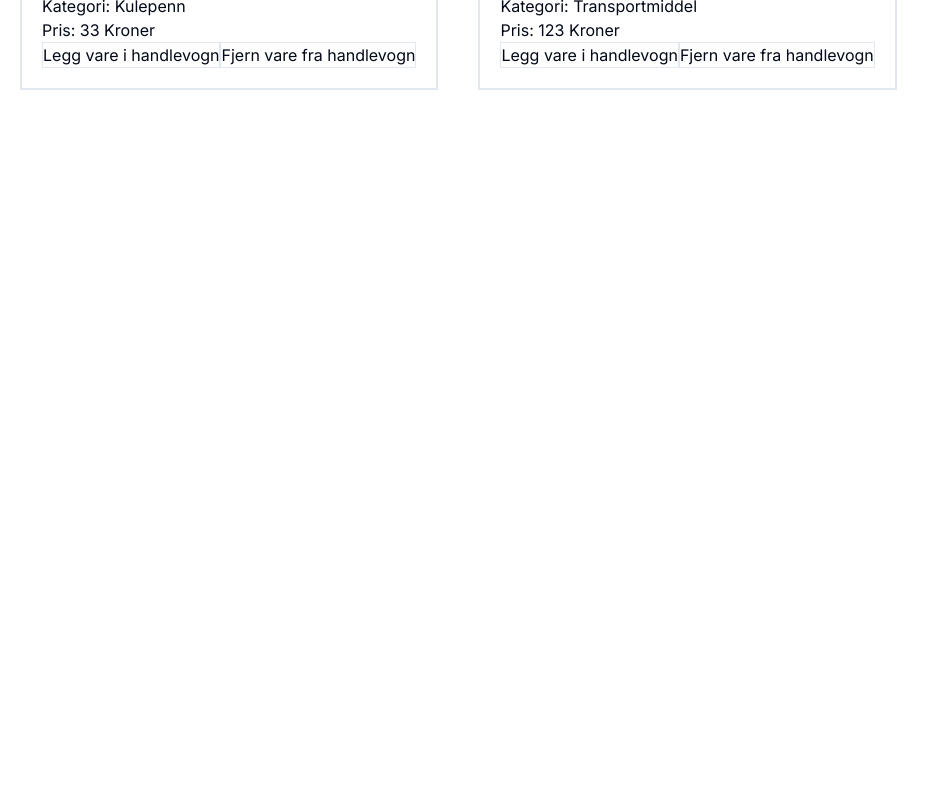
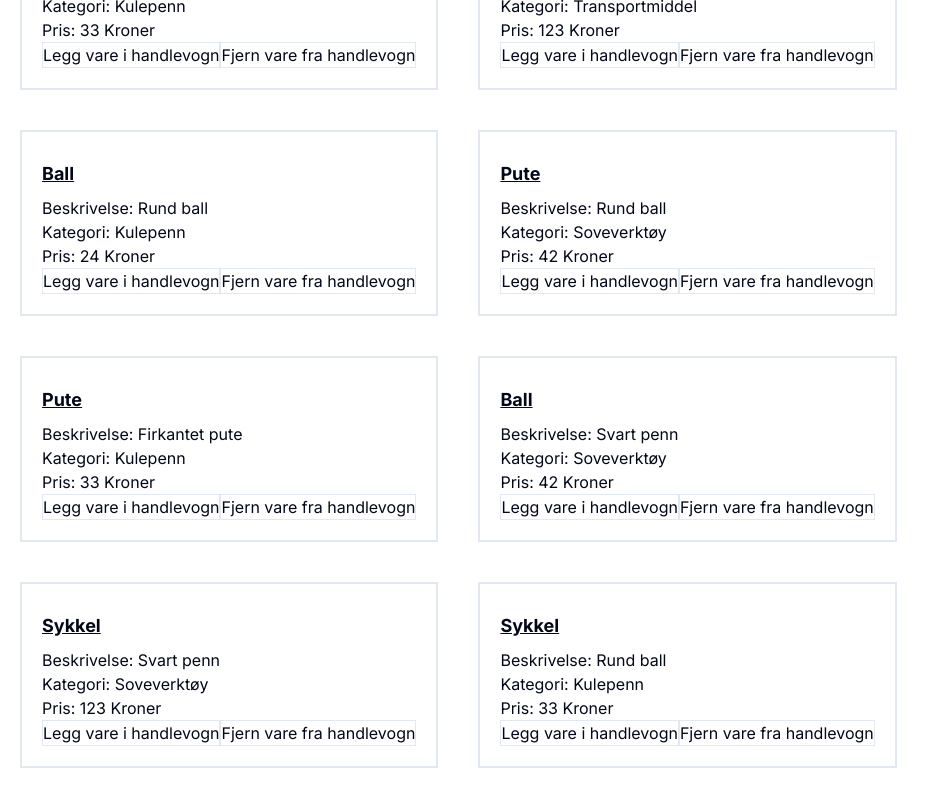
Before and after one commit to Cryxen/next-starter-2023, a Next.js app: page /products in a window 1280 px wide. Shown: the part 1020-1820 px from the top of the page, without its empty margins (0-940 px from the left). Before the commit the page ends 1130 px from the top, so only its background shows below. Built offline with nearby package versions, Linux system fonts and the light colour scheme.

Commit message:
Made API for fetching products

```diff
--- /dev/null
+++ b/src/app/api/products/route.ts
@@ -0,0 +1,12 @@
+import { createProducts, faker } from "@/features/responses/CreateProduct"
+import { NextResponse } from "next/server"
+
+
+export function GET(){
+    const products = createProducts({faker, count:20})
+
+    return NextResponse.json(
+        {data: Array.from(products.values())},
+        {status: 200}
+        )
+}
--- a/src/app/products/page.tsx
+++ b/src/app/products/page.tsx
@@ -9,17 +9,23 @@ import { createProducts, faker } from "@/features/responses/CreateProduct"
 import { CartItems, Product } from "@/features/responses/types"
 
 export default function ProductPage() {
-  const [products, setProducts] = useState(
-    Array.from(createProducts({ count: 10, faker }).values()),
-  )
+  const [products, setProducts] = useState<Product[]>()
   const [productsInCart, setProductsInCart] = useState<CartItems[]>([])
   const [counter, setCounter] = useState<number>(0)
 
   let cart: CartItems[] = []
 
-  /*
-    useEffect for updating the DOM, number of wares in cart.
-  */
+  useEffect (() => {
+    const getProducts = async () => {
+      const response = await fetch("/api/products", {
+        method: "get",
+      })
+      const result = (await response.json()) as {data: Product[]}
+      console.log(result)
+      setProducts(result.data)
+    }
+    getProducts()
+  }, [])
 
   const addToCartHandler = (
     productId: number,
@@ -97,7 +103,7 @@ export default function ProductPage() {
   return (
     <div className="flex flex-row">
       <ProductList>
-        {products.map((product) => (
+        {products?.map((product) => (
           <Card
             key={product.id}
             {...product}
```
